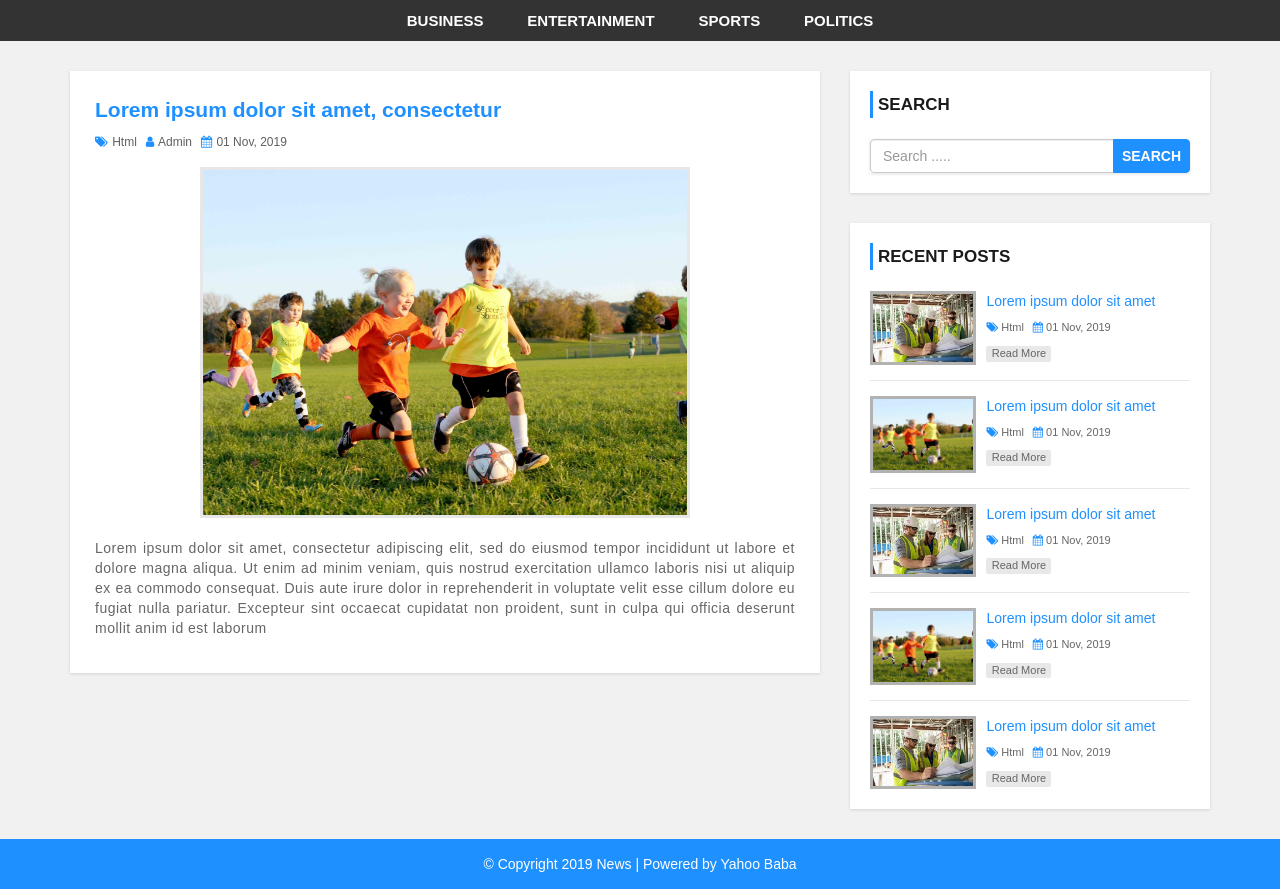
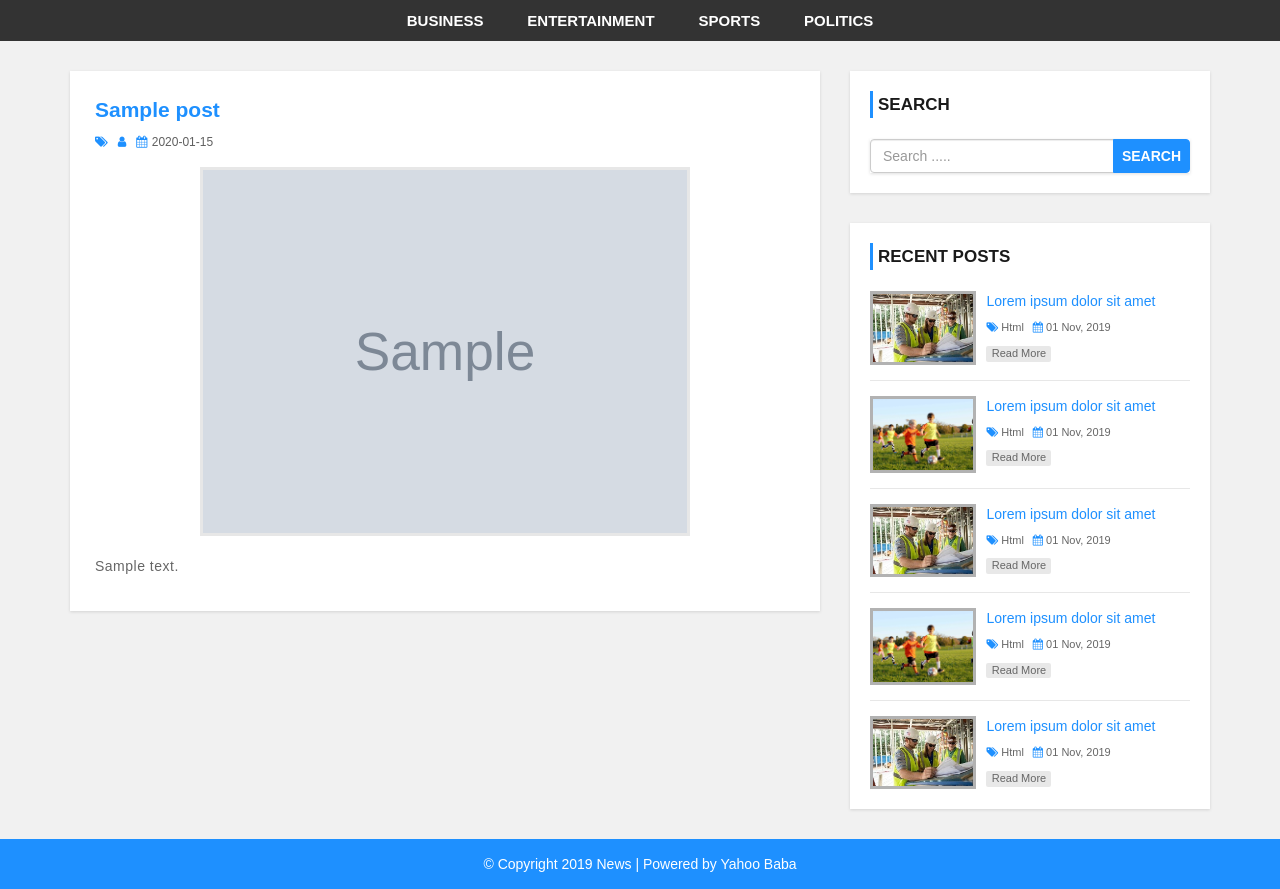
Before and after one commit to varin1993/news-site, a PHP site: page /news-site/single.php?id=1 in a window 1280 px wide. Shown: the part 98-987 px from the top of the page. Run offline with PHP 8.4, Linux system fonts and the light colour scheme; tables that the repository leaves empty hold one stand-in row (values such as "Sample post"); grey boxes marked "Sample" are stand-in pictures.

Commit message:
dynamic data single.post

```diff
--- a/single.php
+++ b/single.php
@@ -5,29 +5,54 @@
                 <div class="col-md-8">
                   <!-- post-container -->
                     <div class="post-container">
+                    <?php
+                        include "config.php";
+                        $post_id = $_GET['id'];
+
+                        $sql = "SELECT post.post_id, post.title, post.description,post.post_date, category.category_name,user.username,post.category,post.post_img FROM post
+                        LEFT JOIN  category ON post.category =category.category_id
+                        LEFT JOIN user ON post.author = user.user_id
+
+                       WHERE post.post_id = {$post_id}"; //use only single post show get url id
+
+                        $result = mysqli_query($conn,$sql) or die("query failed. "); //querry run use fun
+                        if(mysqli_num_rows($result) > 0 )
+                        {
+                            while($row = mysqli_fetch_assoc($result))
+                            {
+
+
+                        ?>
                         <div class="post-content single-post">
-                            <h3>Lorem ipsum dolor sit amet, consectetur</h3>
+                            <h3><?php echo $row['title'] ?></h3>
                             <div class="post-information">
                                 <span>
                                     <i class="fa fa-tags" aria-hidden="true"></i>
-                                    Html
+                                    <?php echo $row['category_name'] ?>
                                 </span>
                                 <span>
                                     <i class="fa fa-user" aria-hidden="true"></i>
-                                    <a href='author.php'>Admin</a>
+                                    <a href='author.php'><?php echo $row['category_name'] ?></a>
                                 </span>
                                 <span>
                                     <i class="fa fa-calendar" aria-hidden="true"></i>
-                                    01 Nov, 2019
+                                    <?php echo $row['post_date'] ?>
                                 </span>
-                            </div>
-                            <img class="single-feature-image" src="images/post_1.jpg" alt=""/>
+                            </div>                    <!--image dynamic--->
+                            <img class="single-feature-image" src="admin/upload/<?php echo $row['post_img'] ?>">
                             <p class="description">
-                                Lorem ipsum dolor sit amet, consectetur adipiscing elit, sed do eiusmod tempor incididunt ut labore et dolore magna aliqua. Ut enim ad minim veniam, quis nostrud exercitation ullamco laboris nisi ut aliquip ex ea commodo consequat. Duis aute irure dolor in reprehenderit in voluptate velit esse cillum dolore eu fugiat nulla pariatur. Excepteur sint occaecat cupidatat non proident, sunt in culpa qui officia deserunt mollit anim id est laborum
+                            <?php echo $row['description'] ?>
                             </p>
                         </div>
                     </div>
-                    <!-- /post-container -->
+                    <?php
+                            }
+                        }
+                        else
+                        {
+                            echo "<h2>No Record Found.</h2>";
+                        }
+                         ?>
                 </div>
                 <?php include 'sidebar.php'; ?>
             </div>
```
